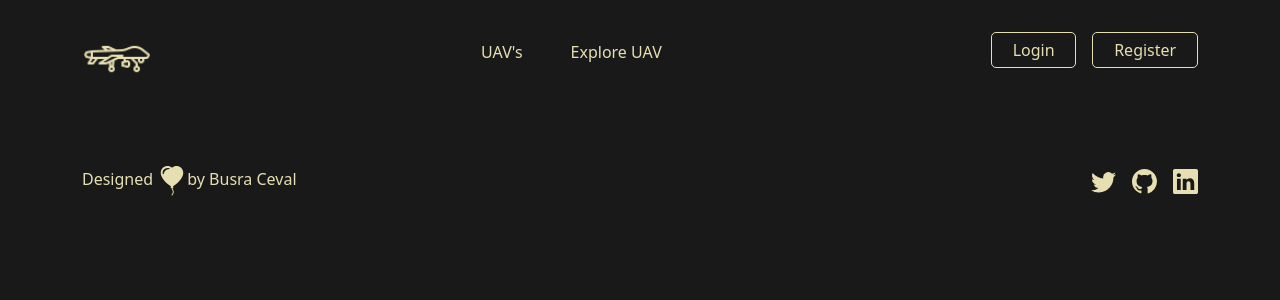
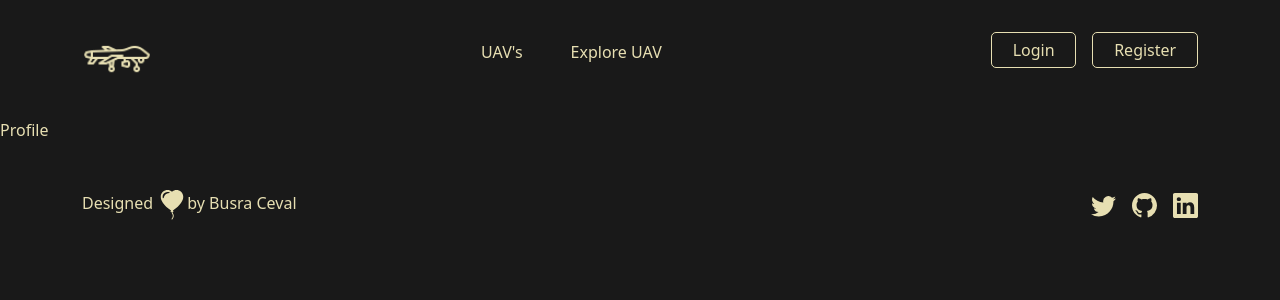
Before and after one commit to bzceval/django-UAV-app-api, a React (Create React App) app in the folder frontend/: page /dashboard in a window 1280 px wide. Shown: the top 300 px of the page. Built offline with nearby package versions, Linux system fonts and the light colour scheme.

Commit message:
ADD: profile page and router

```diff
--- /dev/null
+++ b/frontend/src/pages/Profile.jsx
@@ -0,0 +1,9 @@
+import React from 'react'
+
+const Profile = () => {
+  return (
+    <div>Profile</div>
+  )
+}
+
+export default Profile
--- a/frontend/src/router/AppRouter.jsx
+++ b/frontend/src/router/AppRouter.jsx
@@ -7,6 +7,8 @@ import FindUAV from "../pages/FindUAV";
 import Login from "../pages/Login";
 import Register from "../pages/Register";
 import Footer from "../components/Footer";
+import Profile from "../pages/Profile";
+import PrivateRouter from "./PrivateRouter";
 
 const AppRouter = () => {
   return (
@@ -14,10 +16,13 @@ const AppRouter = () => {
       <Navbar />
       <Routes>
         <Route index element={<UAV />} />
-        <Route path="/detail" element={<UAVDetail />} />
-        <Route path="/search-uav" element={<FindUAV />} />
         <Route path="/login" element={<Login />} />
         <Route path="/register" element={<Register />} />
+        <Route path="/dashboard" element={<Profile />} />
+        <Route path="/detail/:id" element={<PrivateRouter />}>
+          <Route path="" element={<UAVDetail />} />
+        </Route>
+        <Route path="/search-uav" element={<FindUAV />} />
       </Routes>
       <Footer />
     </BrowserRouter>
```
